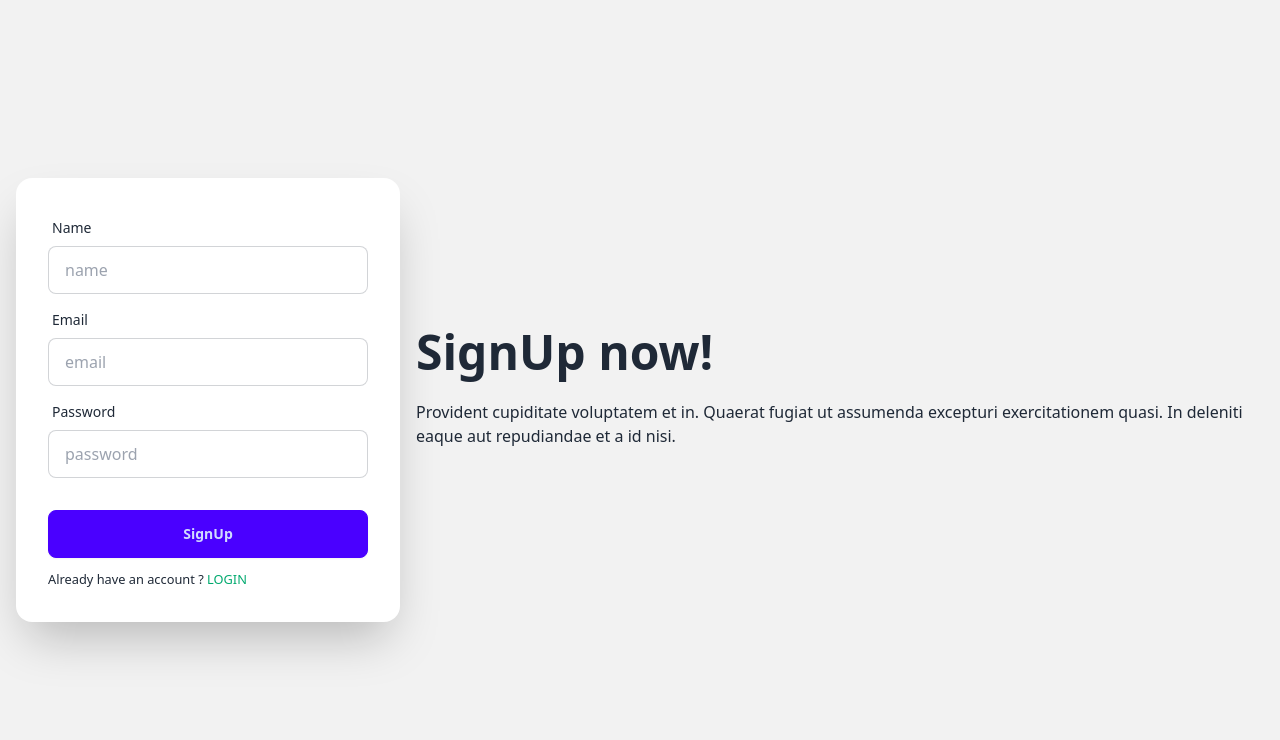
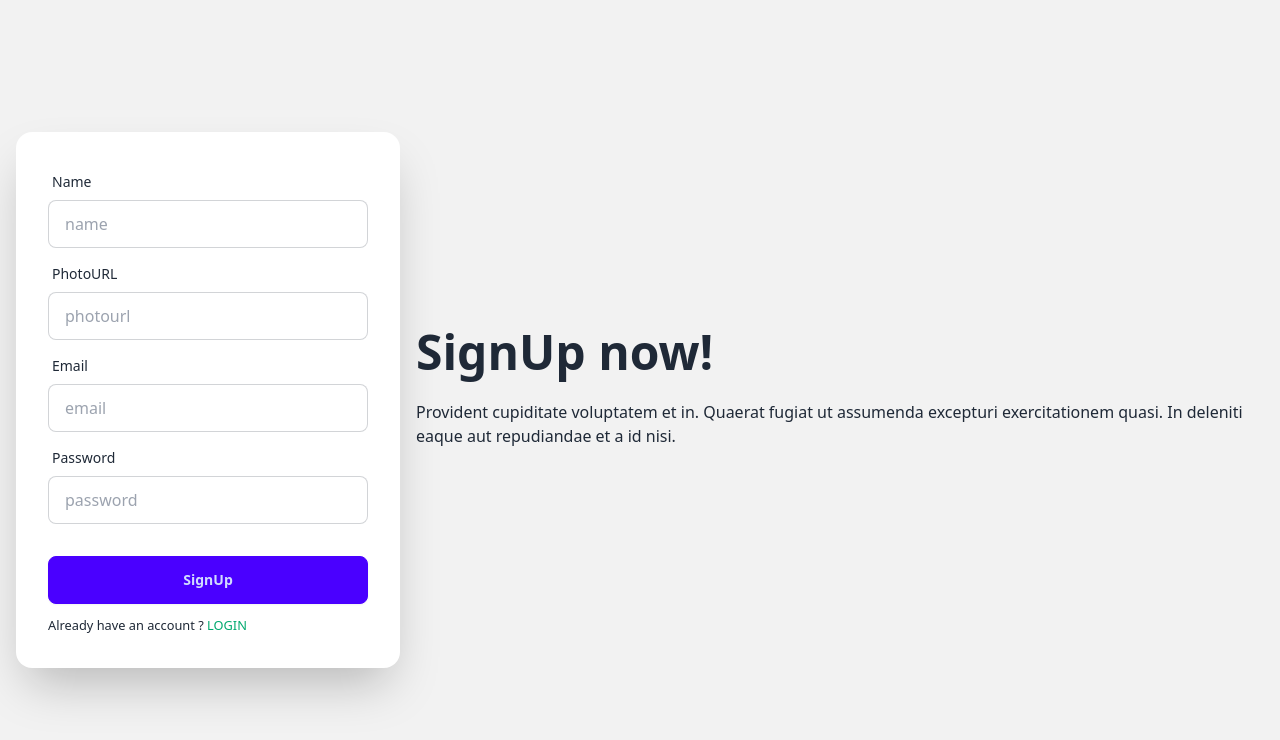
Before and after one commit to Mahmudul3056921/bistro-boss-clients, a React (Vite) app: page /signup in a window 1280 px wide. Shown: the top 740 px of the page. Built offline with nearby package versions, Linux system fonts and the light colour scheme; no server answers.

Commit message:
profile photo added

```diff
--- a/src/Pages/SignUp/SignUp.jsx
+++ b/src/Pages/SignUp/SignUp.jsx
@@ -1,11 +1,12 @@
 import React, { useContext } from "react";
 import { useForm } from "react-hook-form";
-import { Link } from "react-router-dom";
+import { Link, useNavigate } from "react-router-dom";
 import { AuthContext } from "../../ProvidersAuth/AuthProvider";
+import Swal from "sweetalert2";
 
 const SignUp = () => {
-  const { createUser } = useContext(AuthContext);
-
+  const { createUser, updateUserProfile } = useContext(AuthContext);
+  const navigate = useNavigate();
   const {
     register,
     handleSubmit,
@@ -17,6 +18,14 @@ const SignUp = () => {
     createUser(data.email, data.password).then((result) => {
       const loggedUser = result.user;
       console.log(loggedUser);
+      updateUserProfile(data.name, data.photourl)
+        .then(() => {
+          console.log("user info updated");
+
+          Swal.fire("SweetAlert2 is working!");
+          navigate("/");
+        })
+        .catch((error) => console.log(error));
     });
   };
 
@@ -44,6 +53,19 @@ const SignUp = () => {
                 className="input input-bordered"
                 required
                 {...register("name")}
+              />
+            </div>
+            <div className="form-control">
+              <label className="label">
+                <span className="label-text">PhotoURL</span>
+              </label>
+              <input
+                type="text"
+                name="photourl"
+                placeholder="photourl"
+                className="input input-bordered"
+                required
+                {...register("photourl")}
               />
             </div>
             <div className="form-control">
--- a/src/ProvidersAuth/AuthProvider.jsx
+++ b/src/ProvidersAuth/AuthProvider.jsx
@@ -5,6 +5,7 @@ import {
   onAuthStateChanged,
   signInWithEmailAndPassword,
   signOut,
+  updateProfile,
 } from "firebase/auth";
 import { app } from "../Firebase/Firebase.config";
 
@@ -40,11 +41,19 @@ const AuthProvider = ({ children }) => {
     return signOut(auth);
   };
 
+  const updateUserProfile = (name, photo) => {
+    return updateProfile(auth.currentUser, {
+      displayName: name,
+      photoURL: photo,
+    });
+  };
+
   const authInfo = {
     user,
     createUser,
     signIn,
     logOut,
+    updateUserProfile,
     loading,
   };
   return (
--- a/src/Shared/Navbar/Navbar.jsx
+++ b/src/Shared/Navbar/Navbar.jsx
@@ -77,9 +77,21 @@ const Navbar = () => {
           </li>
 
           {user ? (
-            <button className="btn" onClick={handleLogout}>
-              Logout
-            </button>
+            <>
+              <span>{user?.displayName}</span>
+
+              <div className="avatar-group -space-x-6 rtl:space-x-reverse">
+                <div className="avatar">
+                  <div className="w-12">
+                    <img src={user?.photoURL} />
+                  </div>
+                </div>
+              </div>
+
+              <button className="btn" onClick={handleLogout}>
+                Logout
+              </button>
+            </>
           ) : (
             <Link to={"/login"} className="btn">
               Login
```
